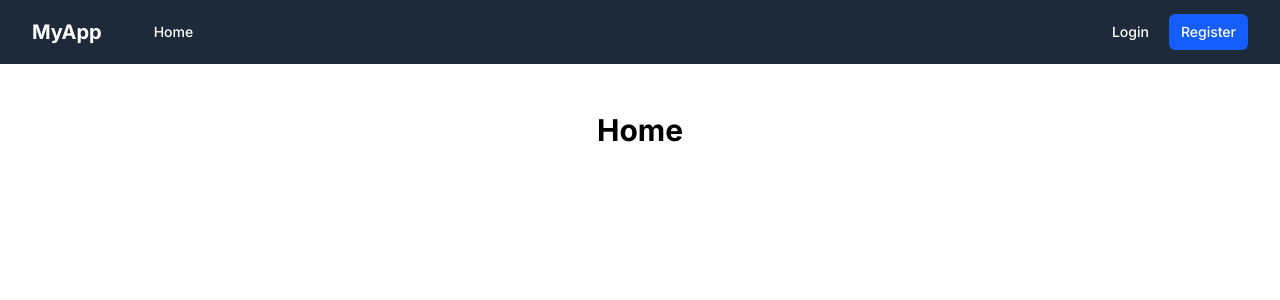
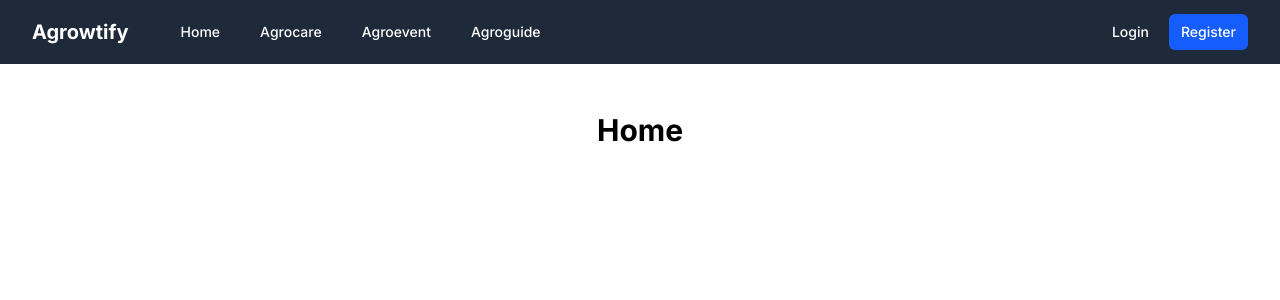
Before and after one commit to mamelilea/agrowtify-web, a Next.js app: page / in a window 1280 px wide. Shown: the top 300 px of the page. Built offline with nearby package versions, Linux system fonts and the light colour scheme; no server answers.

Commit message:
`chore:` restructure folders & add new pages

```diff
--- a/src/app/about/page.tsx
+++ /dev/null
@@ -1,9 +0,0 @@
-import React from 'react';
-
-export default function AboutPage() {
-    return (
-      <div className="py-6">
-        <h1 className="text-3xl font-bold text-center mb-6">About</h1>
-      </div>
-    );
-  }
--- /dev/null
+++ b/src/app/agrocare/page.tsx
@@ -0,0 +1,9 @@
+import React from 'react';
+
+export default function Agrocare() {
+    return (
+        <div>
+            ini page agro care
+        </div>
+    );
+}
--- /dev/null
+++ b/src/app/agroevent/page.tsx
@@ -0,0 +1,9 @@
+import React from 'react';
+
+export default function Agroevent() {
+    return (
+        <div>
+            ini page agro event
+        </div>
+    );
+}
--- /dev/null
+++ b/src/app/agroguide/page.tsx
@@ -0,0 +1,9 @@
+import React from 'react';
+
+export default function Agroguide() {
+    return (
+        <div>
+            ini page agro guide
+        </div>
+    );
+}
--- a/src/app/layout.tsx
+++ b/src/app/layout.tsx
@@ -1,8 +1,8 @@
 import type { Metadata } from 'next';
 import { Inter } from 'next/font/google';
 import React from 'react';
-import './globals.css';
-import Navbar from '../components/Navbar';
+import '../styles/globals.css';
+import Navbar from '@/components/layouts/Navbar';
 import { AuthProvider } from '../components/auth/AuthProvider';
 
 const inter = Inter({ subsets: ['latin'] });
--- a/src/app/weather/page.tsx
+++ /dev/null
@@ -1,36 +0,0 @@
-'use client';
-
-import React from 'react';
-import { useAuth } from '../../components/auth/AuthProvider';
-
-export default function WeatherPage() {
-  const { user } = useAuth();
-
-  return (
-    <div className="py-6">
-      <h1 className="text-3xl font-bold text-center mb-6">Weather Page</h1>
-      <div className="bg-white p-6 rounded shadow-md">
-        <p className="mb-4">
-          {"This page is only accessible to authenticated users. If you can see this, you're logged in!"}
-        </p>
-
-        <div className="mt-6 p-4 bg-gray-100 rounded-md">
-          <h2 className="text-xl font-semibold mb-2">Your User Information:</h2>
-          <p><strong>ID:</strong> {user?.id}</p>
-          <p><strong>Name:</strong> {user?.name || 'Not provided'}</p>
-          <p><strong>Email:</strong> {user?.email}</p>
-        </div>
-
-        <p className="mt-6">
-          In a real application, this protected page could contain:
-        </p>
-        <ul className="list-disc pl-5 mb-4">
-          <li>User-specific data</li>
-          <li>Account management options</li>
-          <li>Premium content</li>
-          <li>Administrative controls</li>
-        </ul>
-      </div>
-    </div>
-  );
-}
--- /dev/null
+++ b/src/components/layouts/Footer.tsx
@@ -0,0 +1,9 @@
+import React from 'react';
+
+export default function Footer() {
+    return (
+        <div>
+            ini footer nanti
+        </div>
+    );
+}
--- a/src/components/Navbar.tsx
+++ b/src/components/layouts/Navbar.tsx
@@ -1,7 +1,7 @@
 'use client';
 
 import Link from 'next/link';
-import { useAuth } from './auth/AuthProvider';
+import { useAuth } from '../auth/AuthProvider';
 import React from 'react';
 
 export default function Navbar() {
@@ -13,22 +13,21 @@ export default function Navbar() {
         <div className="flex items-center justify-between h-16">
           <div className="flex items-center">
             <Link href="/" className="font-bold text-xl">
-              MyApp
+              Agrowtify
             </Link>
             <div className="ml-10 flex items-baseline space-x-4">
               <Link href="/" className="px-3 py-2 rounded-md text-sm font-medium hover:bg-gray-700">
                 Home
               </Link>
-              {user && (
-                <Link href="/about" className="px-3 py-2 rounded-md text-sm font-medium hover:bg-gray-700">
-                  About
-                </Link>
-              )}
-              {user && (
-                <Link href="/weather" className="px-3 py-2 rounded-md text-sm font-medium hover:bg-gray-700">
-                  Weather
-                </Link>
-              )}
+              <Link href="/agrocare" className="px-3 py-2 rounded-md text-sm font-medium hover:bg-gray-700">
+                Agrocare
+              </Link>
+              <Link href="/agroevent" className="px-3 py-2 rounded-md text-sm font-medium hover:bg-gray-700">
+                Agroevent
+              </Link>
+              <Link href="/agroguide" className="px-3 py-2 rounded-md text-sm font-medium hover:bg-gray-700">
+                Agroguide
+              </Link>
             </div>
           </div>
           <div className="flex items-center">
--- /dev/null
+++ b/src/components/sections/home/HeroSection.tsx
@@ -0,0 +1,9 @@
+import React from 'react';
+
+export default function HeroSection() {
+    return (
+        <div>
+            Hero
+        </div>
+    );
+}
```
Also changed, not shown: src/styles/globals.css (renamed from src/app/globals.css).
